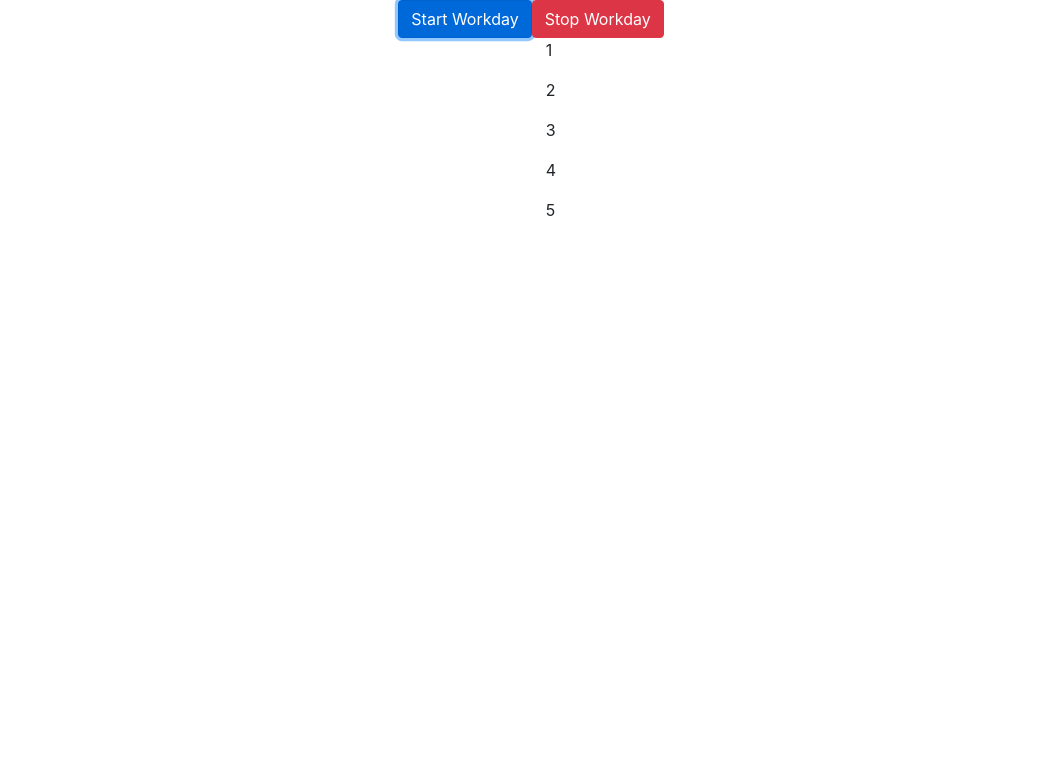
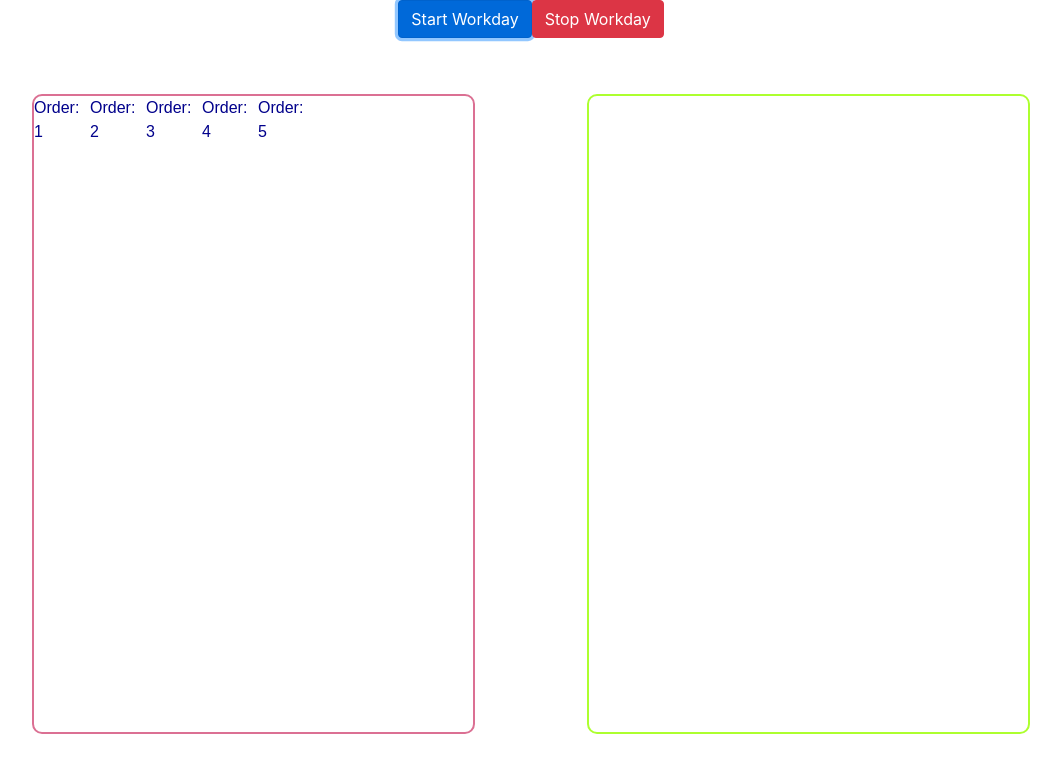
Before and after one commit to nathanieltruitt/CL_class_13_exercise, an Angular app: page / in a window 1280 px wide. Both pictures are taken after a click on the button "Start Workday". Shown: the top 772 px of the page, without its empty margins (109-1170 px from the left). Built offline with nearby package versions, Linux system fonts and the light colour scheme.

Commit message:
styled lists

```diff
--- a/src/app/order-dashboard/all-other-orders/all-other-orders.component.css
+++ b/src/app/order-dashboard/all-other-orders/all-other-orders.component.css
@@ -0,0 +1,9 @@
+:host {
+  border: 2px solid greenyellow;
+  border-radius: 10px;
+}
+
+.order {
+  font-family: Georgia;
+  color: darkred;
+}
--- a/src/app/order-dashboard/all-other-orders/all-other-orders.component.html
+++ b/src/app/order-dashboard/all-other-orders/all-other-orders.component.html
@@ -1,5 +1,3 @@
-<ul style="list-style: none">
-  <ng-container *ngFor="let order of orders; let i = index">
-    <p *ngIf="i > 5">{{ order }}</p>
-  </ng-container>
-</ul>
+<ng-container *ngFor="let order of orders; let i = index">
+  <p class="order order-global" *ngIf="i > 5">Order: {{ order }}</p>
+</ng-container>
--- a/src/app/order-dashboard/first-five-orders/first-five-orders.component.css
+++ b/src/app/order-dashboard/first-five-orders/first-five-orders.component.css
@@ -0,0 +1,9 @@
+:host {
+  border: 2px solid palevioletred;
+  border-radius: 10px;
+}
+
+.order {
+  font-family: sans-serif;
+  color: darkblue;
+}
--- a/src/app/order-dashboard/first-five-orders/first-five-orders.component.html
+++ b/src/app/order-dashboard/first-five-orders/first-five-orders.component.html
@@ -1,5 +1,3 @@
-<ul style="list-style: none">
-  <ng-container *ngFor="let order of orders; let i = index">
-    <p *ngIf="i < 5">{{ order }}</p>
-  </ng-container>
-</ul>
+<ng-container *ngFor="let order of orders; let i = index">
+  <p class="order order-global" *ngIf="i < 5">Order: {{ order }}</p>
+</ng-container>
--- a/src/app/order-dashboard/order-dashboard.component.html
+++ b/src/app/order-dashboard/order-dashboard.component.html
@@ -6,8 +6,14 @@
     <button (click)="stopOrders()" class="btn btn-danger">Stop Workday</button>
   </div>
   <div class="d-flex justify-content-center">
-    <app-first-five-orders [orders]="orders"></app-first-five-orders>
-    <!-- <app-all-other-orders></app-all-other-orders> -->
+    <app-first-five-orders
+      class="order-box"
+      [orders]="orders"
+    ></app-first-five-orders>
+    <app-all-other-orders
+      class="order-box"
+      [orders]="orders"
+    ></app-all-other-orders>
     <!-- <ul>
       <li *ngFor="let order of orders">{{ order }}</li>
     </ul> -->
--- a/src/styles.css
+++ b/src/styles.css
@@ -1 +1,13 @@
 /* You can add global styles to this file, and also import other style files */
+.order-box {
+  display: flex;
+  flex-wrap: wrap;
+  width: 40rem;
+  height: 40rem;
+  margin: 3.5rem;
+}
+
+.order-global {
+  width: 3.5rem;
+  height: 3.5rem;
+}
```
